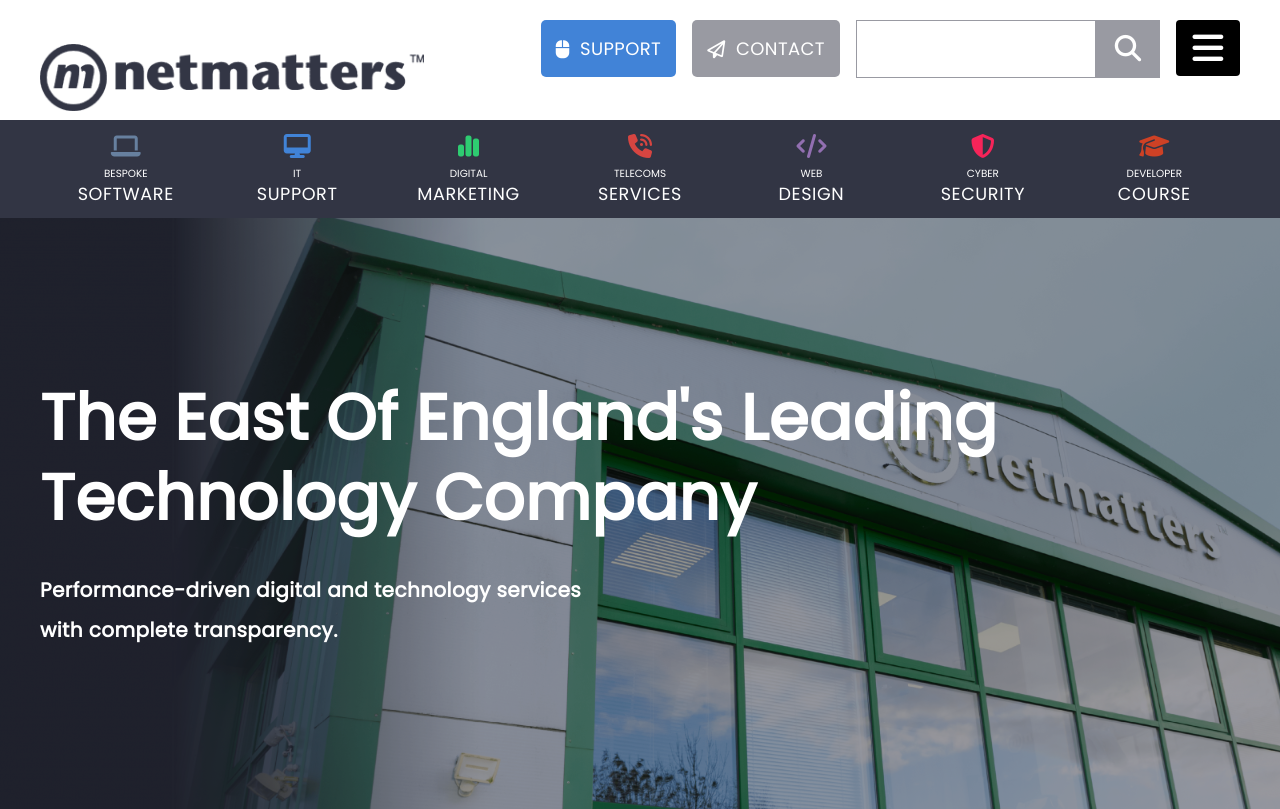
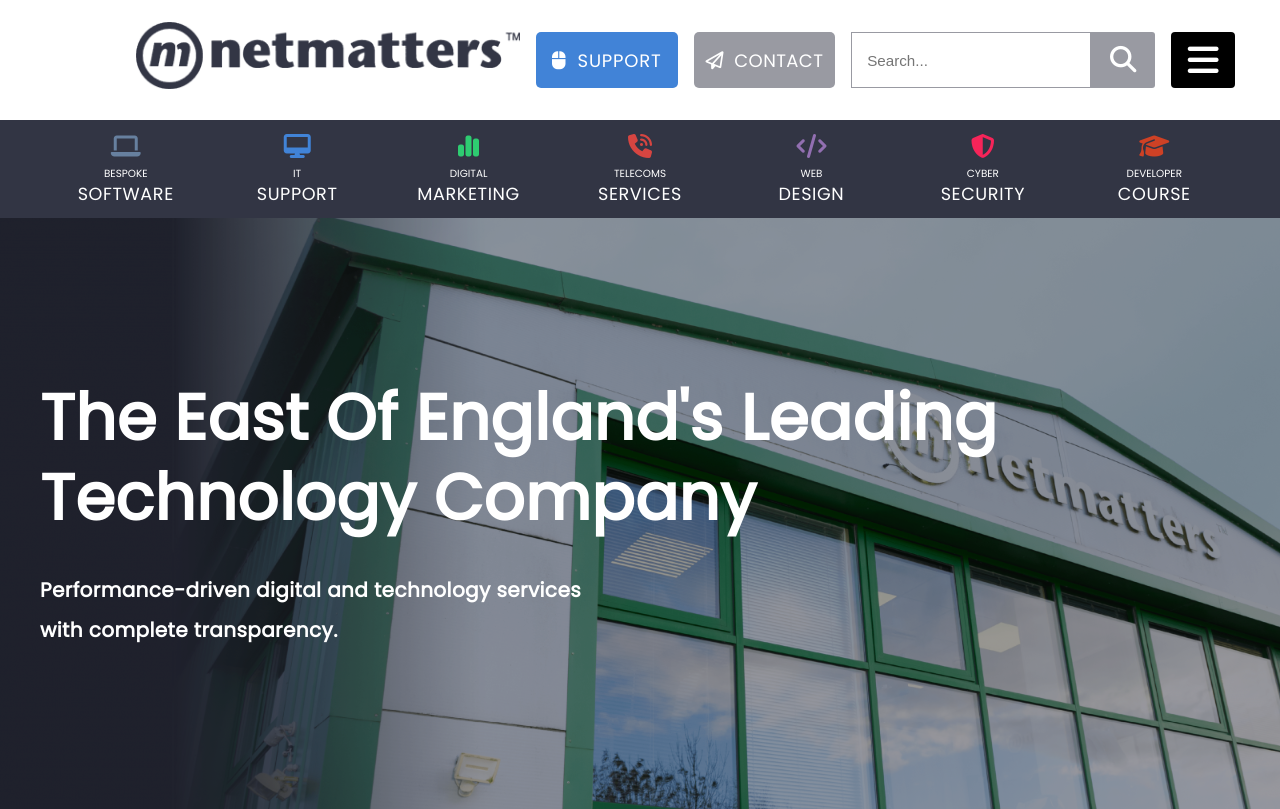
Before and after one commit to marianneporter/netmattershomepage, a PHP site: page / in a window 1280 px wide. Shown: the top 809 px of the page. Run offline with PHP 8.4, Linux system fonts and the light colour scheme.

Commit message:
improvements to header

```diff
--- a/css/index.css
+++ b/css/index.css
@@ -205,19 +205,20 @@ a {
   grid-template-rows: 3.5rem 3.5rem;
   padding: 1.25rem 1rem 0.25rem 0.5rem;
   gap: 1rem;
-  row-gap: 2rem;
+  row-gap: 1.4rem;
   grid-template-areas: "logo phone menu" "search search search ";
 }
 @media (min-width: 768px) {
   .header {
-    grid-template-columns: 3fr 2fr 6rem;
-    grid-template-rows: 5rem;
+    grid-template-columns: 1fr 14.875rem 6rem;
+    grid-template-rows: 3.5rem;
     grid-template-areas: "logo search menu";
+    padding: 1.75rem 6rem;
   }
 }
 @media (min-width: 992px) {
   .header {
-    padding: 1.25rem 0;
+    padding: 2rem 6rem;
     grid-template-columns: 6fr repeat(4, auto);
     grid-template-areas: "logo support contact search menu";
   }
@@ -226,6 +227,16 @@ a {
 .logo {
   grid-area: logo;
   height: auto;
+}
+@media (min-width: 768px) {
+  .logo {
+    margin-top: -0.2rem;
+  }
+}
+@media (min-width: 992px) {
+  .logo {
+    margin-top: -0.6rem;
+  }
 }
 .logo img {
   padding-top: 1.5rem;
@@ -239,6 +250,7 @@ a {
 }
 @media (min-width: 480px) {
   .logo img {
+    padding-top: 0;
     max-width: 20rem;
   }
 }
@@ -251,24 +263,28 @@ a {
 .support-btn {
   grid-area: support;
   align-self: start;
+  display: none;
 }
 @media (min-width: 992px) {
   .support-btn {
     display: flex;
     align-items: center;
     justify-content: center;
-    padding: 15px 15px;
+    width: 8.85rem;
+    height: 3.5rem;
     font-size: 18px;
     letter-spacing: 0.4px;
     color: white;
     border-radius: 5px;
     background-color: #4183d7;
+    letter-spacing: 0.8px;
   }
 }
 
 .contact-btn {
   grid-area: contact;
   align-self: start;
+  display: none;
   background-color: #999AA2;
 }
 @media (min-width: 992px) {
@@ -276,7 +292,8 @@ a {
     display: flex;
     align-items: center;
     justify-content: center;
-    padding: 15px 15px;
+    width: 8.85rem;
+    height: 3.5rem;
     font-size: 18px;
     letter-spacing: 0.4px;
     color: white;
@@ -315,21 +332,29 @@ a {
 
 .search {
   grid-area: search;
+  align-self: start;
   display: flex;
   height: 3rem;
 }
 @media (min-width: 768px) {
   .search {
-    height: 3.65rem;
+    height: 3.5rem;
   }
 }
 .search .search-term {
   flex: 1;
+  border-radius: 2px 0 0 2px;
+  padding: 15px;
+  font-size: 0.95rem;
+  font-stretch: 100%;
+  color: #555;
 }
 @media (min-width: 768px) {
   .search .search-term {
     background-color: white;
     border: 1px solid #999AA2;
+    border-radius: 0;
+    width: 10.875rem;
   }
 }
 @media (min-width: 992px) {
@@ -345,6 +370,7 @@ a {
 }
 .search .search-btn {
   width: 3rem;
+  border-radius: 0 2px 2px 0;
 }
 @media (min-width: 768px) {
   .search .search-btn {
@@ -352,6 +378,17 @@ a {
     background-color: #999AA2;
     width: 4rem;
     font-size: 1.1rem;
+    border-radius: 0 3px 3px 0;
+  }
+}
+@media (min-width: 992px) {
+  .search .search-btn {
+    border-radius: 3px;
+  }
+}
+@media (min-width: 1200px) {
+  .search .search-btn {
+    border-radius: 0 3px 3px 0;
   }
 }
 
--- a/index.html
+++ b/index.html
@@ -23,7 +23,7 @@
             <span class="header-icon menu-icon"><i class="fa-solid fa-bars fa-2xl"></i></span>
 
             <form action="#" class="search">
-                <input type="text" class="search-term">
+                <input type="text" class="search-term" placeholder="Search...">
                 <button class="search-btn"  type="submit"><i class="fa-solid fa-magnifying-glass fa-xl"></i></button>
             </form>
 
--- a/scss/layout/_header.scss
+++ b/scss/layout/_header.scss
@@ -1,8 +1,12 @@
 @mixin header-btn {
+
     display: flex;
     align-items: center;
     justify-content: center;
-    padding: 15px 15px;
+
+    width: 8.85rem;
+    height: 3.5rem;
+
     font-size: 18px;
     letter-spacing: 0.4px;
 
@@ -16,39 +20,25 @@
     grid-template-columns: 1fr 1.5rem 4rem;
     grid-template-rows: 3.5rem 3.5rem;
     padding: 1.25rem 1rem 0.25rem 0.5rem;
-  //  min-width: 100vw;
     gap: 1rem;
-    row-gap: 2rem;
-
+    row-gap: 1.4rem;
 
     grid-template-areas:
        "logo phone menu"
        "search search search ";
 
-
-
-
-    // @include sm {
-    //     grid-template-columns: repeat(4, 1fr) 2rem 4rem;
-    //     grid-template-rows: 4rem 4rem;
-    //     grid-template-areas:
-    //     "logo logo logo logo phone menu"
-    //     "search search search search search search";
-
-    // }
-
     @include md {
-        grid-template-columns: 3fr 2fr 6rem;
-        grid-template-rows: 5rem;
+        grid-template-columns: 1fr 14.875rem 6rem;
+        grid-template-rows: 3.5rem;
         grid-template-areas: "logo search menu";
+        padding: 1.75rem 6rem;
     }
 
     @include lg {
-        padding: 1.25rem 0;
+       padding: 2rem 6rem;
 
        grid-template-columns: 6fr repeat(4, auto);
        grid-template-areas: "logo support contact search menu";
-
 
     }
 }
@@ -57,7 +47,13 @@
     grid-area: logo;
     height: auto;
 
+    @include md {
+        margin-top: -0.2rem;
+    }
 
+    @include lg {
+         margin-top: -0.6rem;
+    }
 
     img {
         padding-top: 1.5rem;
@@ -69,6 +65,7 @@
         }
 
         @include sm {
+            padding-top: 0;
             max-width: 20rem;
         }
 
@@ -81,16 +78,19 @@
 .support-btn {
     grid-area: support;
     align-self: start;
+    display: none;
 
     @include lg {
         @include header-btn;
         background-color: map-get($colors, it-support);
+        letter-spacing: 0.8px;
     }
 }
 
 .contact-btn {
     grid-area: contact;
     align-self: start;
+    display: none;
     background-color: map-get($colors, mid-grey);
 
     @include lg {
@@ -102,10 +102,8 @@
     grid-area: phone;
     padding-top: 1.25rem;
 
-
     @include md {
         display: none;
-
     }
 }
 
@@ -128,20 +126,31 @@
 
 .search {
     grid-area: search;
+    align-self: start;
     display: flex;
     height: 3rem;
 
     @include md {
-        height: 3.65rem;
+        height: 3.5rem;
     }
 
    .search-term {
         flex: 1;
+        border-radius: 2px 0 0 2px;
+        padding: 15px;
+        font-size: 0.95rem;
+        font-stretch: 100%;
+        color: #555;
+
+
 
         @include md {
             background-color: white;
             border: 1px solid map-get($map: $colors, $key: 'mid-grey');
+            border-radius: 0;
+            width: 10.875rem;
         }
+
 
         @include lg {
             display: none;
@@ -155,12 +164,22 @@
 
     .search-btn {
         width: 3rem;
+        border-radius: 0 2px 2px 0;
 
         @include md {
             color: white;
             background-color:  map-get($map: $colors, $key: 'mid-grey');
             width: 4rem;
             font-size: 1.1rem;
+            border-radius: 0 3px 3px 0;
+        }
+
+        @include lg {
+            border-radius: 3px;
+        }
+
+        @include xl {
+            border-radius: 0 3px 3px 0;
         }
     }
 }
```
Also changed, not shown: 1 other file.
